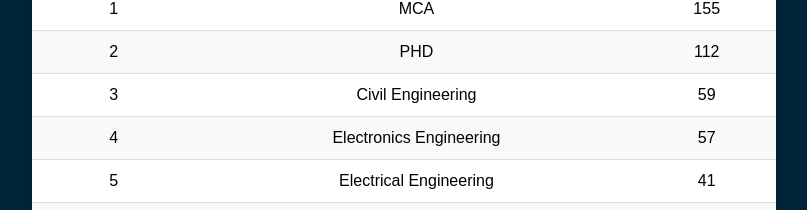
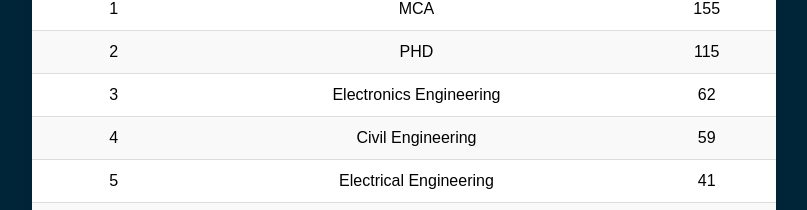
Before and after one commit to krishna-priyakm/tharangam-25-, a React (Create React App) app in the folder frontend/: page /score in a window 1280 px wide. Shown: the part 254-464 px from the top of the page, without its empty margins (236-1043 px from the left). Built offline with nearby package versions, Linux system fonts and the light colour scheme; a web font is replaced by a local one.

Commit message:
updated score at 145pm

```diff
--- a/frontend/src/Score.js
+++ b/frontend/src/Score.js
@@ -4,11 +4,11 @@ import "./score.css"; // Import CSS file
 const Score = () => {
   const scores = [
     { position: 1, department: "MCA", points: 155 },
-    { position: 2, department: "PHD", points: 112 },
-    { position: 3, department: "Civil Engineering", points: 59 },
-    { position: 4, department: "Electronics Engineering", points: 57 },
+    { position: 2, department: "PHD", points: 115 },
+    { position: 3, department: "Electronics Engineering", points: 62 },
+    { position: 4, department: "Civil Engineering", points: 59 },
     { position: 5, department: "Electrical Engineering", points: 41 },
-    { position: 6, department: "Mechanical Engineering", points: 37 },
+    { position: 6, department: "Mechanical Engineering", points: 38 },
     { position: 7, department: "Architecture", points: 27 },
     { position: 8, department: "MBA", points: 12 },
     { position: 9, department: "Computer Science Engineering", points: 0 },
```
